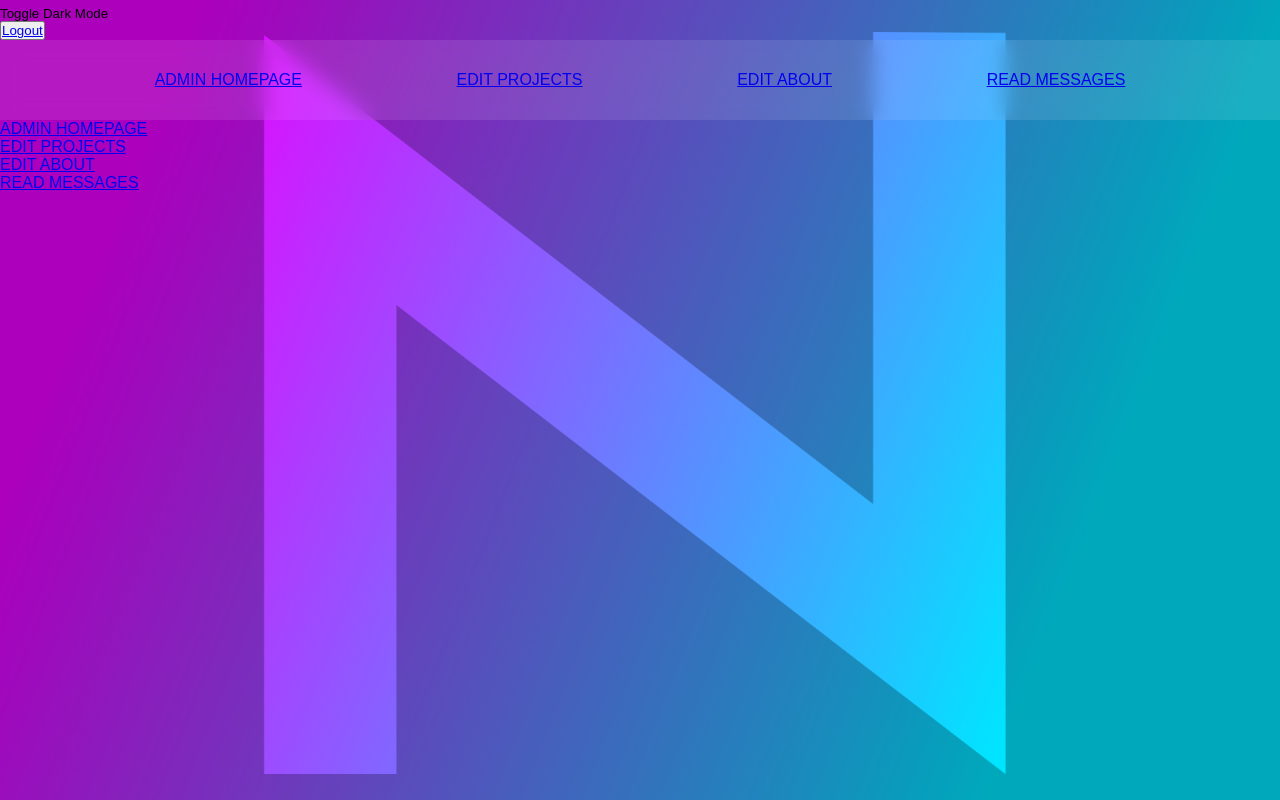
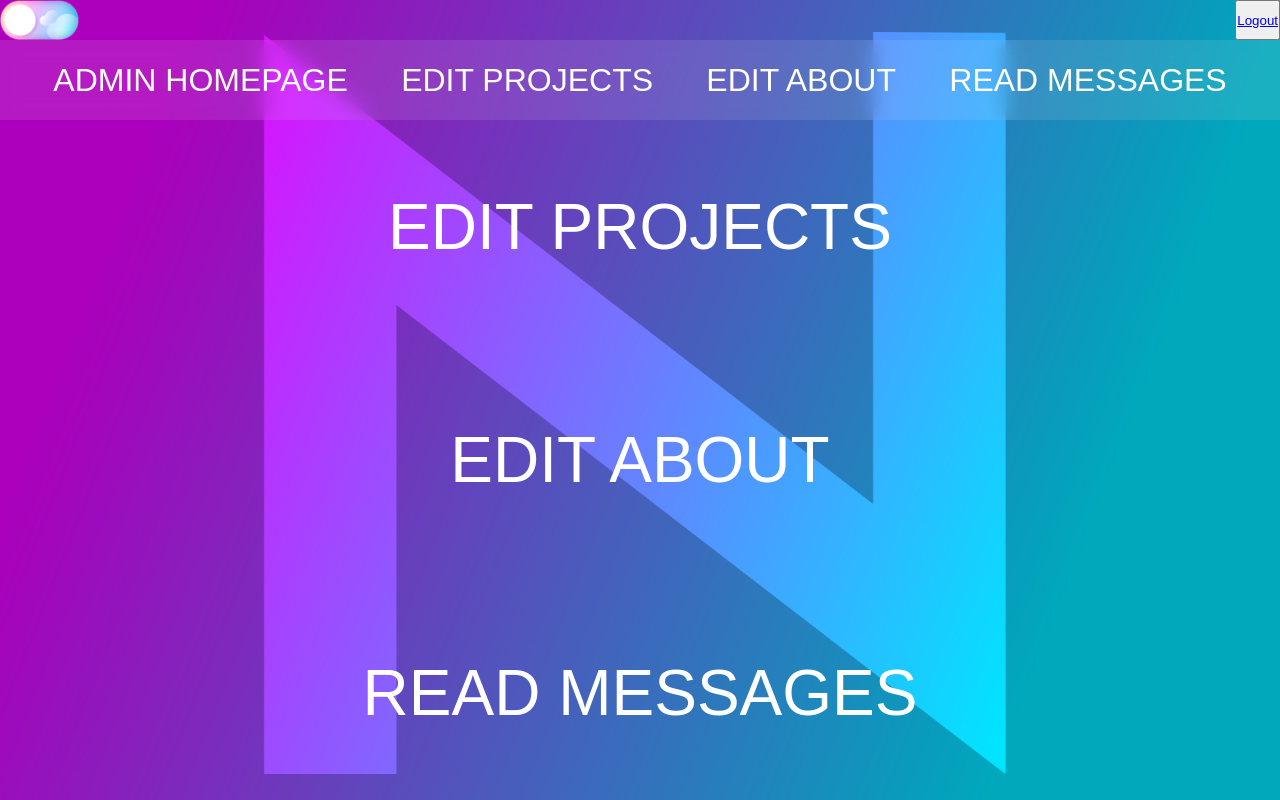
Before and after one commit to ninameier1/ADSDY1S1, a PHP site: page /admin/home in a window 1280 px wide. Run offline with PHP 8.4, Linux system fonts and the light colour scheme; the visitor is signed in with stand-in values (Sample User, id 1).

Commit message:
02-11 Add darkmode localstorage function

```diff
--- a/controllers/adminController.php
+++ b/controllers/adminController.php
@@ -31,10 +31,10 @@ class adminController{
                 exit;
             } else {
                 $error = "Invalid credentials";
-                require_once "/views/adminlogin.view.php";
+                require_once "./views/adminlogin.view.php";
             }
         } else {
-            require_once "/views/adminlogin.view.php";
+            require_once "./views/adminlogin.view.php";
         }
     }
     public function logout(){
--- a/index.php
+++ b/index.php
@@ -61,9 +61,9 @@ switch ($url){
 
     case "/admin/projects";
         require "controllers/projectsController.php";
-        $controller = new projectsController();
         $auth = new adminController();
         $auth->checkLogin();
+        $controller = new projectsController();
         if ($_SERVER["REQUEST_METHOD"] == "POST") {
             $controller->store();
         } else {
@@ -89,10 +89,10 @@ switch ($url){
 
     case "/admin/about";
         require "controllers/aboutController.php";
+        $auth = new adminController();
+        $auth->checkLogin();
         $controller = new aboutController();
         $controller->showAbout();
-        $auth = new adminController();
-        $auth->checkLogin();
         break;
 
     case "/admin/about/update";
@@ -103,10 +103,10 @@ switch ($url){
 
     case "/admin/messages";
         require "controllers/contactController.php";
+        $auth = new adminController();
+        $auth->checkLogin();
         $controller = new contactController();
         $controller->showMessages();
-        $auth = new adminController();
-        $auth->checkLogin();
         break;
 
     case "/admin/messages/delete";
--- a/views/adminhome.view.php
+++ b/views/adminhome.view.php
@@ -1,20 +1,17 @@
 <?php include "./views/layout/head.php"?>
 <?php include "./views/layout/adminheader.php"?>
 
-<a href="/admin/home">
-    ADMIN HOMEPAGE
-</a>
-    <br>
-<a href="/admin/projects">
+<main class="mainadmhome">
+    <a href="/admin/projects" class="admhome">
         EDIT PROJECTS
     </a>
         <br>
-<a href="/admin/about">
+    <a href="/admin/about" class="admhome">
         EDIT ABOUT
     </a>
         <br>
-<a href="/admin/messages">
+    <a href="/admin/messages" class="admhome">
         READ MESSAGES
     </a>
-
+</main>
 <?php include "./views/layout/foot.php"?>
--- a/views/css/custom.css
+++ b/views/css/custom.css
@@ -2,7 +2,7 @@ main{
     display: flex;
     justify-content: space-evenly;
     align-items: center;
-    height: 100vh;
+    height: 95vh;
     width: 100vw;
 }
 
--- a/views/css/style.css
+++ b/views/css/style.css
@@ -28,7 +28,7 @@ header{
     align-content: center;
 }
 
-#darkbutton{
+.headerbuttons{
     border: none;
     background: transparent;
     cursor: pointer;
@@ -39,6 +39,12 @@ header{
 .bimg{
     width: auto;
     height: 5vh;
+}
+
+.adminbutton{
+    height: 5vh;
+    width: 10vh;
+    border-radius: 25px;
 }
 
 .nav1{
@@ -204,6 +210,51 @@ header{
     filter: invert(1);
 }
 
+/*ADMINHEADER*/
+.admheader{
+    text-decoration: none;
+    color: white;
+    font-size: 2rem;
+}
+
+/*ADMIN HOMEPAGE*/
+.mainadmhome{
+    height: 85vh;
+    display: flex;
+    flex-direction: column;
+    justify-content: space-evenly;
+    align-items: center;
+}
+
+.admhome{
+    text-decoration: none;
+    color: white;
+    font-size: 4rem;
+}
+
+/*adminLOGIN*/
+.mainadminlogin{
+    display: flex;
+    justify-content: space-evenly;
+    align-items: center;
+    flex-direction: column;
+    height: 100vh;
+    width: 100vw;
+}
+
+.login{
+    display: flex;
+    flex-direction: column;
+}
+
+.auth{
+    height: 30vh;
+}
+
+.adml{
+    height: 10vh;
+}
+
 /*DARKMODE*/
 
 .darkmode{
--- a/views/js/js.js
+++ b/views/js/js.js
@@ -1,43 +1,64 @@
-function darkmode(){
-    console.log("Dark mode activated");
-    darkmenu()
-    toggleBackground()
-    toggleButtonImage()
+// Function to toggle the visibility of the edit form for a specific project
+function toggleEditForm(projectId){
+    console.log(projectId); // Log the projectId to the console
+    // Get the edit form element based on the projectId
+    const editForm = document.getElementById("edit-form-" + projectId);
+    // Check if the edit form is currently not displayed (either 'none' or an empty string)
+    if (editForm.style.display === "none" || editForm.style.display === ""){
+        editForm.style.display = "block"; // Set the display style to 'block' to show the form
+    } else {
+        editForm.style.display = "none"; // Set the display style to 'none' to hide the form
+    }
 }
 
-function darkmenu(){
+// Initialize isDarkMode based on localStorage
+let isDarkMode = localStorage.getItem('isDarkMode') === 'true';
+
+// Function to activate dark mode and update the localStorage
+function darkmode() {
+    console.log("Dark mode activated");
+    darkmenu();             // Apply dark mode styles
+    toggleBackground();     // Set background
+    toggleButtonImage();    // Set button image
+    // Store the current dark mode state in localStorage
+    localStorage.setItem('isDarkMode', isDarkMode);
+}
+
+// Function to toggle dark mode styles on menu items
+function darkmenu() {
     const elementsToFilter = document.querySelectorAll(".menulinks, .navlinks, .title");
     elementsToFilter.forEach(element => {
-        element.classList.toggle("darkmode");
+        element.classList.toggle("darkmode", isDarkMode); // Apply class based on current state
     });
 }
 
-let isDarkMode = false;
-function toggleBackground(){
+// Function to toggle background based on dark mode state
+function toggleBackground() {
     const backgroundElement = document.getElementById("background");
-    if (isDarkMode){
-        backgroundElement.style.backgroundImage = 'url("/views/css/assets/bgwh.png")';
-    } else {
-        backgroundElement.style.backgroundImage = 'url("/views/css/assets/bgbl.png")';
-    }
-    isDarkMode = !isDarkMode;
+    backgroundElement.style.backgroundImage = isDarkMode
+        ? 'url("/views/css/assets/bgbl.png")'
+        : 'url("/views/css/assets/bgwh.png")';
 }
 
-function toggleButtonImage(){
+// Function to toggle button image based on dark mode state
+function toggleButtonImage() {
     const buttonImage = document.querySelector("#darkbutton .bimg");
-    if (isDarkMode) {
-        buttonImage.src = "./views/css/assets/darkmode.png";
-    } else {
-        buttonImage.src = "./views/css/assets/lightmode.png";
-    }
+    buttonImage.src = isDarkMode
+        ? "/views/css/assets/darkmode.png"
+        : "/views/css/assets/lightmode.png";
 }
 
-function toggleEditForm(projectId){
-    console.log(projectId);
-    const editForm = document.getElementById("edit-form-" + projectId);
-    if (editForm.style.display === "none" || editForm.style.display === ""){
-        editForm.style.display = "block";
-    } else {
-        editForm.style.display = "none";
-    }
+// Function to apply dark mode on page load
+function applyDarkModeOnLoad() {
+    // Apply the initial state based on localStorage
+    darkmode(); // Call darkmode to set styles based on stored preference
 }
+
+// Call darkmode function on page load
+document.addEventListener("DOMContentLoaded", applyDarkModeOnLoad);
+
+// Add an event listener to the button to toggle dark mode
+document.querySelector("#darkbutton").addEventListener("click", () => {
+    isDarkMode = !isDarkMode; // Toggle the dark mode state
+    darkmode(); // Call darkmode to apply the changes
+})
--- a/views/layout/adminheader.php
+++ b/views/layout/adminheader.php
@@ -1,21 +1,23 @@
 <body id="body">
 <header id="header">
-    <button id="darkbutton" onclick="darkmode()">
-        Toggle Dark Mode
-    </button>
-    <button>
-        <a href="/admin/logout">Logout</a>
-    </button>
+    <div class="hbuttons">
+        <button id="darkbutton" onclick="darkmode()" class="headerbuttons">
+            <img src="/views/css/assets/lightmode.png" class="bimg"/>
+        </button>
+        <button>
+            <a href="/admin/logout">Logout</a>
+        </button>
+    </div>
     <nav class="nav1" id="nav">
-        <a href="/admin/home">
+        <a href="/admin/home" class="admheader">
         ADMIN HOMEPAGE
         </a>
-        <a href="/admin/projects">
+        <a href="/admin/projects" class="admheader">
             EDIT PROJECTS
-        <a href="/admin/about">
+        <a href="/admin/about" class="admheader">
            EDIT ABOUT
         </a>
-        <a href="/admin/messages">
+        <a href="/admin/messages" class="admheader">
             READ MESSAGES
         </a>
     </nav>
--- a/views/layout/header.php
+++ b/views/layout/header.php
@@ -2,11 +2,11 @@
 <header id="header">
     <div class="hbuttons">
         <button id="darkbutton" onclick="darkmode()" class="headerbuttons">
-            <img src="./views/css/assets/lightmode.png" class="bimg"/>
+            <img src="/views/css/assets/lightmode.png" class="bimg"/>
         </button>
         <a href="/admin">
             <button class="headerbuttons">
-                Admin login
+                <img src="/views/css/assets/login.png" class="bimg"/>
             </button>
         </a>
     </div>
```
Also changed, not shown: views/adminlogin.view.php (+6 -2 lines), views/home.view.php (+9 -2 lines), views/css/assets/auth.png (added), views/css/assets/goback.png (added), views/css/assets/login.png (added). Lines whose indentation alone changed are shown as unchanged.
